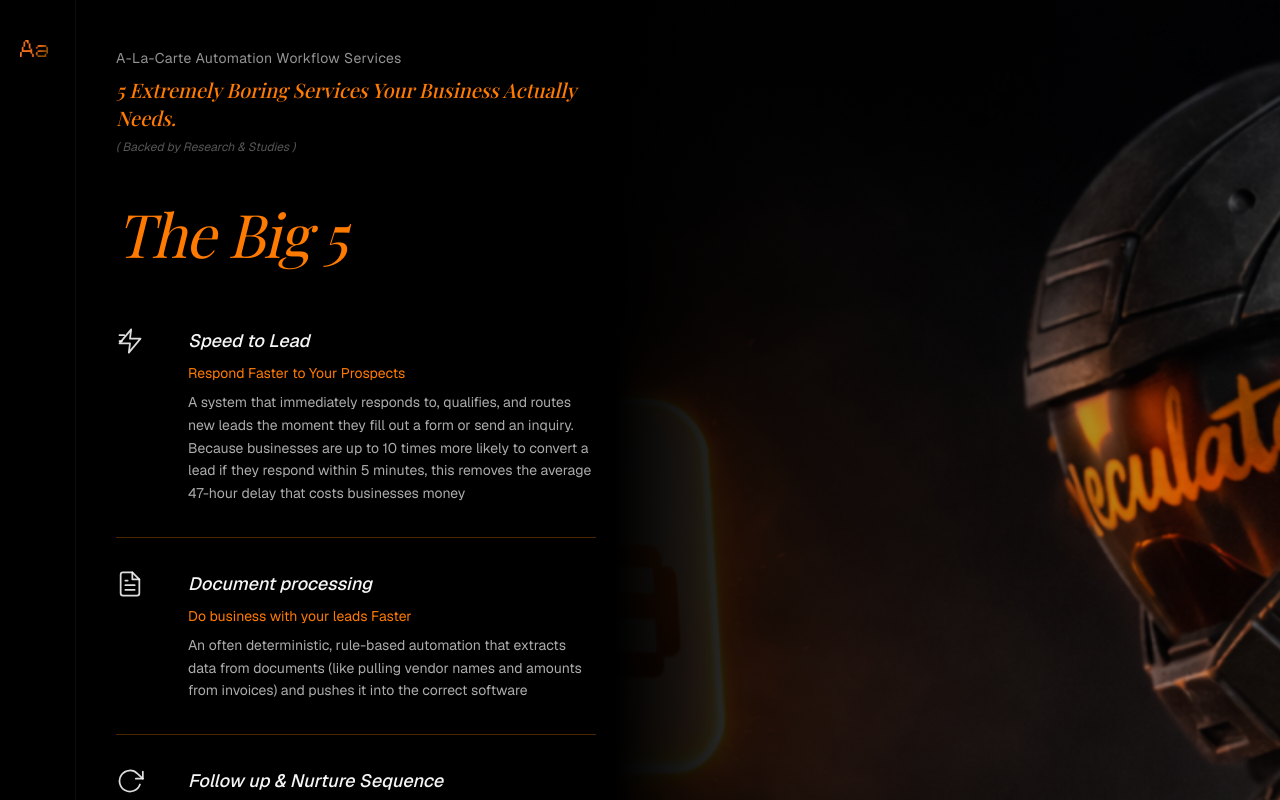
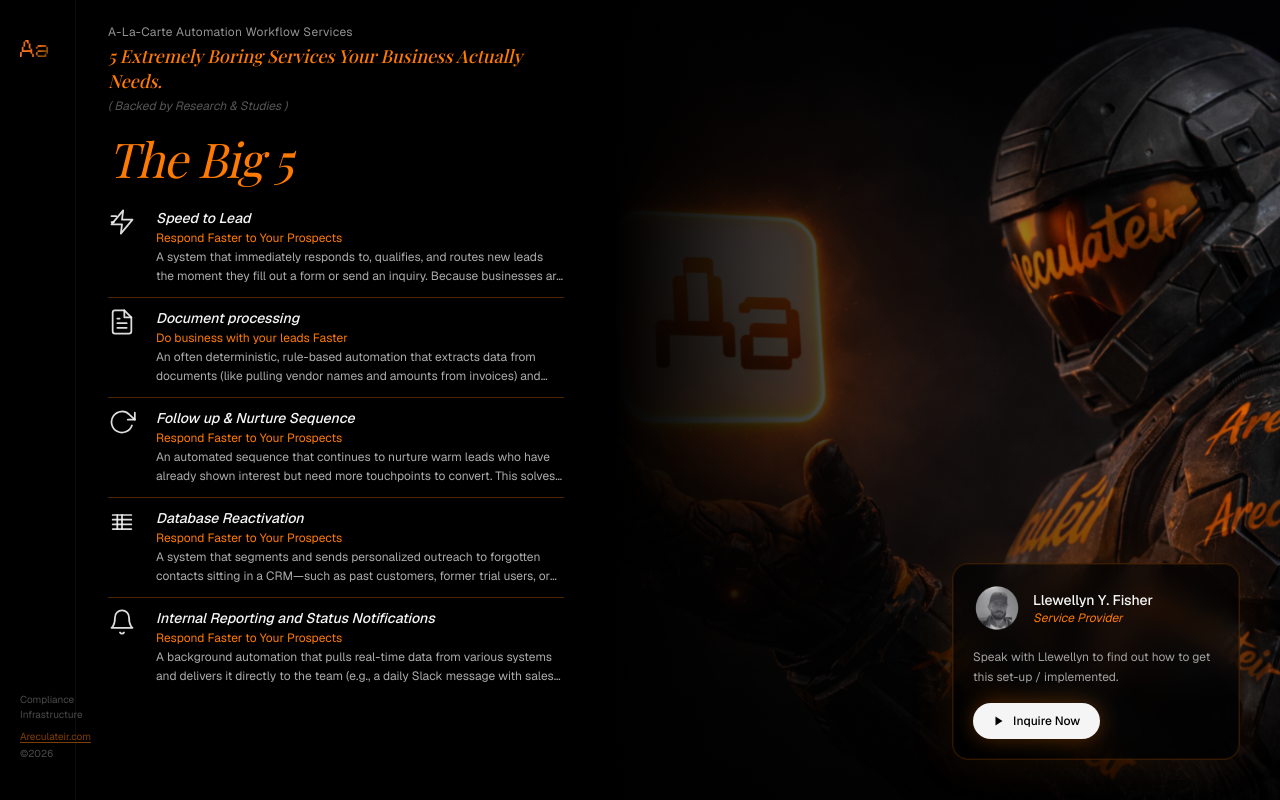
Before and after one commit to telluricaquarian/areculateirservices, a Next.js app: page / in a window 1280 px wide. Shown: the top 800 px of the page. Built offline with nearby package versions, Linux system fonts and the light colour scheme; a web font is replaced by a local one.

Commit message:
fit full desktop composition above the fold

```diff
--- a/app/page.tsx
+++ b/app/page.tsx
@@ -11,7 +11,7 @@ export default function Home() {
       {/* ============================================================
           DESKTOP LAYOUT — 3-zone cinematic composition
           ============================================================ */}
-      <div className="hidden md:flex relative min-h-screen overflow-hidden">
+      <div className="hidden md:flex relative h-screen overflow-hidden">
 
         {/* === ZONE 3: Right-side full-bleed Spartan visual === */}
         <div className="absolute inset-y-0 right-0 w-[52%] pointer-events-none select-none">
@@ -47,21 +47,21 @@ export default function Home() {
         </div>
 
         {/* === ZONE 2: Center editorial column === */}
-        <div className="relative z-10 flex flex-col py-12 px-8 lg:px-10 w-full max-w-[560px]">
+        <div className="relative z-10 flex flex-col py-6 px-6 lg:px-8 w-full max-w-[520px]">
 
           {/* Intro text */}
-          <div className="flex flex-col gap-2 mb-12">
-            <p className="text-foreground/60 text-sm font-normal tracking-wide">
+          <div className="flex flex-col gap-1 mb-5">
+            <p className="text-foreground/60 text-xs font-normal tracking-wide">
               A-La-Carte Automation Workflow Services
             </p>
-            <h1 className="text-primary font-serif italic text-xl font-medium leading-snug">
+            <h1 className="text-primary font-serif italic text-lg font-medium leading-snug">
               5 Extremely Boring Services Your Business Actually Needs.
             </h1>
             <p className="text-foreground/35 italic text-xs">( Backed by Research &amp; Studies )</p>
           </div>
 
           {/* The Big 5 heading */}
-          <h2 className="font-serif italic text-primary text-5xl lg:text-6xl mb-8 tracking-tight">
+          <h2 className="font-serif italic text-primary text-4xl lg:text-5xl mb-4 tracking-tight">
             <span className="font-normal">The</span> Big 5
           </h2>
 
--- a/components/service-row.tsx
+++ b/components/service-row.tsx
@@ -11,21 +11,21 @@ interface ServiceRowProps {
 export function ServiceRow({ icon, title, subtitle, description, showDivider = true }: ServiceRowProps) {
   return (
     <div className="flex flex-col">
-      <div className="flex gap-6 md:gap-8 py-6 md:py-8">
+      <div className="flex gap-5 md:gap-5 py-4 md:py-2.5">
         {/* Icon */}
-        <div className="flex-shrink-0 w-8 md:w-10 text-foreground/90">
+        <div className="flex-shrink-0 w-7 md:w-7 text-foreground/90">
           {icon}
         </div>
 
         {/* Content */}
-        <div className="flex flex-col gap-2">
-          <h3 className="text-foreground font-medium text-base md:text-lg italic">
+        <div className="flex flex-col gap-1 md:gap-0.5">
+          <h3 className="text-foreground font-medium text-base md:text-sm italic">
             {title}
           </h3>
-          <p className="text-primary text-sm">
+          <p className="text-primary text-sm md:text-xs">
             {subtitle}
           </p>
-          <p className="text-foreground/70 text-xs md:text-sm leading-relaxed max-w-lg">
+          <p className="text-foreground/70 text-xs leading-relaxed max-w-lg md:line-clamp-2">
             {description}
           </p>
         </div>
```
